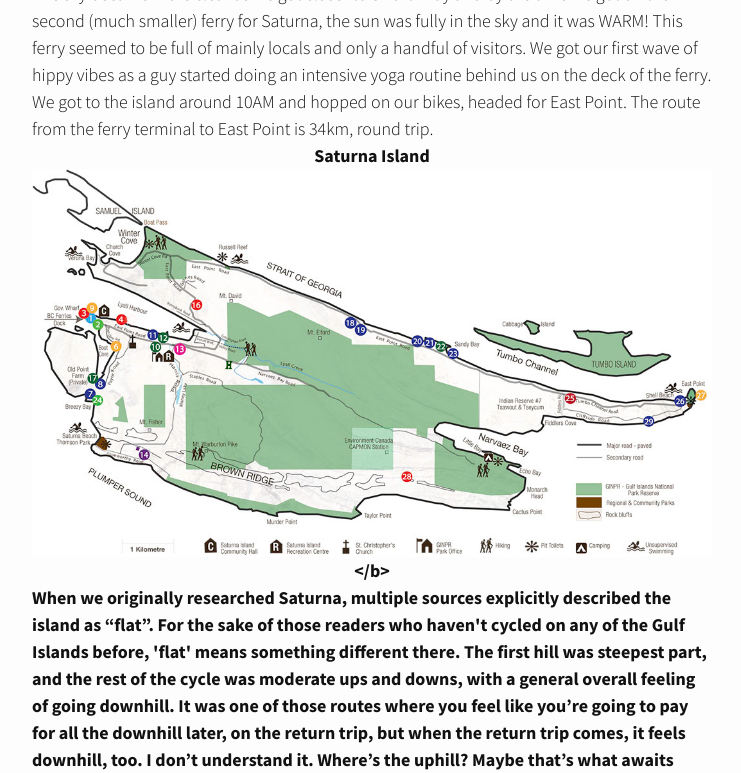
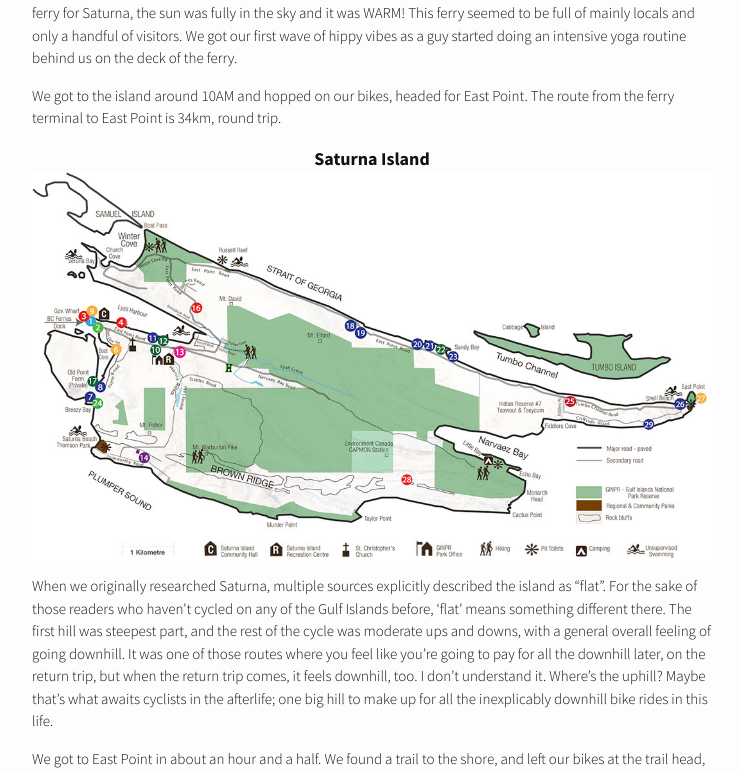
Before and after one commit to calthomson/calthomson.github.io, a Jekyll site: the page built from _posts/2016-03-29-saturna.markdown, in a window 1280 px wide and 1400 px high, scrolled down 1723 px. Shown: the part 279-1052 px from the top of the window, without its empty margins (268-1009 px from the left). Built offline with Jekyll 4.4.1, drawn with Linux system fonts in a browser that asks for light colours; nearby versions of some CDN libraries; some of the changed text lies outside the part shown.

Commit message:
Changed some things

```diff
--- a/_posts/2016-03-29-saturna.markdown
+++ b/_posts/2016-03-29-saturna.markdown
@@ -14,7 +14,7 @@ Saturna Island is the most remote and undeveloped of the Southern Gulf Islands-
 
 We had four hours of sleep and no caffeine, but the ride to the terminal woke us up. Most importantly, we beat Google Maps’ ETA. It was still dark out when we left but the sun started to come up as we got close to the terminal. Very beautiful! I don’t have any pictures- didn't want to try and handle my phone on the thin shoulder beside the ferry traffic. The gate for cyclists wasn’t open yet so we biked over to the entry for on-foot passengers and bought our tickets there ($20 per person; ask for a thoroughfare voucher to Saturna).
 
-<p>I always feel excited when I’m up doing things that early, like I’m cheating at life because everyone else is asleep. I was so excited that I passed out immediately after we sat down on the ferry.
+I always feel excited when I’m up doing things that early, like I’m cheating at life because everyone else is asleep. I was so excited that I passed out immediately after we sat down on the ferry.
 
 
 <center><img src="/photos/2016-03-29-saturna/12919540_10156704558270006_1085881501_o.jpg" alt="Sleepy" style="width:50%" align="middle"></center>
@@ -27,7 +27,7 @@ We got to the island around 10AM and hopped on our bikes, headed for East Point.
 
 <b><center>Saturna Island
 <img src="/photos/2016-03-29-saturna/map-of-saturna.jpg" alt="Map of Saturna Island" style="width:100%" align="middle">
-</b></center>
+</center></b>
 
 
 When we originally researched Saturna, multiple sources explicitly described the island as “flat”. For the sake of those readers who haven't cycled on any of the Gulf Islands before, 'flat' means something different there. The first hill was steepest part, and the rest of the cycle was moderate ups and downs, with a general overall feeling of going downhill. It was one of those routes where you feel like you’re going to pay for all the downhill later, on the return trip, but when the return trip comes, it feels downhill, too. I don’t understand it. Where’s the uphill? Maybe that’s what awaits cyclists in the afterlife; one big hill to make up for all the inexplicably downhill bike rides in this life.
```
